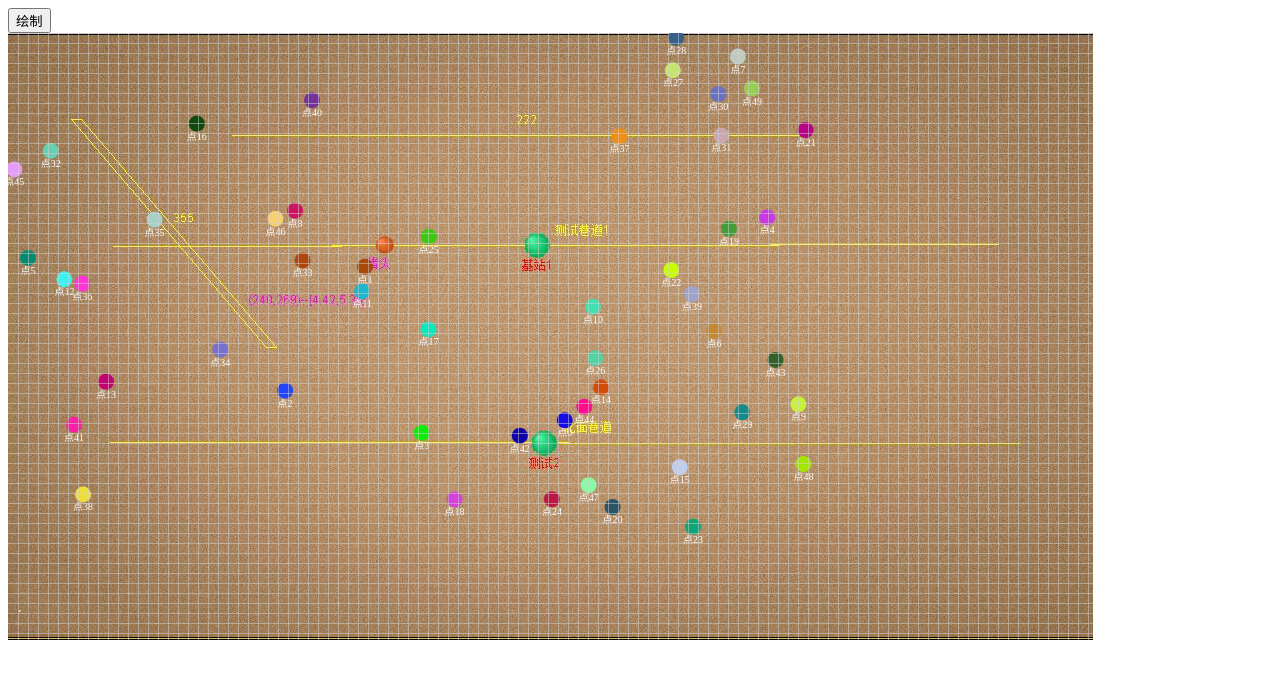
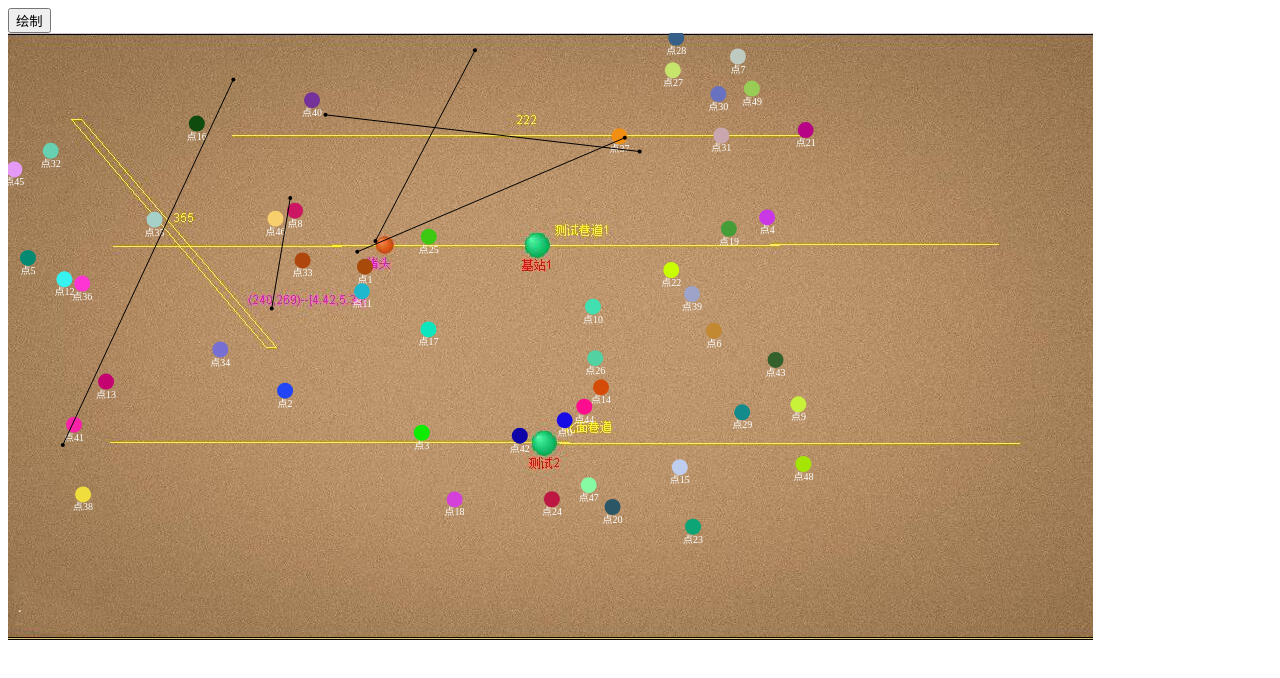
Before and after one commit to junguoguo2017/guodian, a Vue app: page /home in a window 1280 px wide. Shown: the top 678 px of the page. Built offline with nearby package versions, Linux system fonts and the light colour scheme.

Commit message:
Signed-off-by: jiejunGG <703491736@qq.com>

```diff
--- a/src/canvas/mapLayer.vue
+++ b/src/canvas/mapLayer.vue
@@ -1,6 +1,7 @@
 <template>
-    <div style="position: relative;">
+    <div style="position: relative;" id="map">
         <canvas style="position: absolute;left: 0;top: 0;" id='mapDefault'></canvas>
+        <canvas class="layer"  id="mapCanvas" :style="{zIndex:99}"></canvas>
         <slot></slot>
     </div>
 
@@ -13,16 +14,47 @@
 		    return{
                 mapDefault:require('@/assets/images/ditu.jpg'),
                 width:0,
-                height: 0
+                height: 0,
+                mapCanvas:{}
             }
+        },
+        props:{
+		    markers:{//marker点
+		        type:Array,
+                default:function () {
+                    return []
+                }
+            },
+            lines:{//线
+                type:Array,
+                default:function () {
+                    return []
+                }
+            },
+            fences:{//围栏
+                type:Array,
+                default:function () {
+                    return []
+                }
+            },
+            tracks:{//轨迹
+                type:Array,
+                default:function () {
+                    return []
+                }
+            },
+
         },
         mounted(){
 		    this.$nextTick(()=>{
                 this.layerInit(this.mapDefault,document.getElementById('mapDefault'))
             })
         },
+        watch:{
+
+        },
         methods:{
-		    layerInit(image,canvas){
+		    layerInit(image,canvas){//地图渲染
                 var ctx = canvas.getContext('2d')
                 var img = new Image();
                 img.src = image;
@@ -32,15 +64,74 @@
                     canvas.style.height = img.height+'px';
                     self.height = img.height;
                     self.width = img.width
-                    console.log(self.height)
                     canvas.height = img.height;
                     canvas.width = img.width;
                     //ctx.drawImage(img, 0, 0);  //在指定点绘制图像(原始大小)
                     ctx.drawImage(img, 0, 0, img.width, img.height); // 在指定点绘制图像(使用指定的宽和高)
+                    self.mapInit('mapCanvas',img.width,img.height)
+
                 };
+            },
+            mapInit(canvasId,W,H){
+                this.mapCanvas = document.getElementById(canvasId)
+                this.ctx = this.mapCanvas.getContext('2d');
+                this.mapCanvas.addEventListener('click',this.markerClick,false);
+                this.mapCanvas.width = W;
+                this.mapCanvas.height = H;
+                this.mapCanvas.style.width = W+'px';
+                this.mapCanvas.style.height = H+'px';
+                this.ctx.save();
+                /*marker*/
+                this.markers.forEach((marker)=>{
+                    this.ctx.beginPath();
+                    this.ctx.fillStyle =marker.color
+                    this.ctx.arc(marker.x,marker.y,8,0,Math.PI*2)
+                    this.ctx.fill()
+                    this.ctx.closePath();
+                    if(marker.label){
+                        this.ctx.beginPath()
+                        this.ctx.font="10px 微软雅黑";
+                        this.ctx.fillStyle = '#fff'
+                        this.ctx.fillText(marker.label,marker.x-this.ctx.measureText(marker.label).width/2,marker.y+16);
+                        this.ctx.fill()
+                        this.ctx.closePath();
+                    }
+                });
+                /*line*/
+                this.lines.forEach((line)=>{
+                    /*线段两端*/
+                    this.ctx.beginPath();
+                    this.ctx.fillStyle =line.color||'#000'
+                    this.ctx.arc(line.start[0],line.start[1],2,0,Math.PI*2)
+                    this.ctx.fill()
+                    this.ctx.closePath();
+                    this.ctx.beginPath();
+                    this.ctx.arc(line.end[0],line.end[1],2,0,Math.PI*2)
+                    this.ctx.fill()
+                    this.ctx.closePath();
+                    /*画线*/
+                    this.ctx.beginPath();
+                    this.ctx.fillStyle =line.color||'#000'
+                    this.ctx.moveTo(line.start[0],line.start[1])
+                    this.ctx.lineTo(line.end[0],line.end[1])
+                    this.ctx.stroke()
+                    this.ctx.closePath();
+                    /*文字*/
+                    if(line.label){
+                        this.ctx.beginPath()
+                        this.ctx.font="10px 微软雅黑";
+                        this.ctx.fillStyle = '#fff'
+                        this.ctx.fillText(line.label,line.x-this.ctx.measureText(line.label).width/2,line.y+16);
+                        this.ctx.fill()
+                        this.ctx.closePath();
+                    }
+                });
+                /*多边形*/
+                this.fences.forEach((fence)=>{
 
-
-            }
+                })
+                this.ctx.restore();
+            },
         }
 	}
 </script>
--- a/src/canvas/marker.vue
+++ b/src/canvas/marker.vue
@@ -1,5 +1,6 @@
 <template>
-    <canvas class="layer"  id="canvas" :style="{zIndex:zIndex}"></canvas>
+    <!--<canvas class="layer"  id="canvas" :style="{zIndex:zIndex}"></canvas>-->
+    <div></div>
 </template>
 
 <script>
@@ -12,6 +13,13 @@
                     return []
                 }
             },
+            line:{
+                type:Array,
+                default:function () {
+                    return []
+                }
+            },
+
         },
         data(){
             return{
--- a/src/js/draw.js
+++ b/src/js/draw.js
@@ -745,12 +745,9 @@ export default {
                 index=-1;
                 sf.drawGraph();
             } else {
-                console.log(123)
                 //选中控制点后拖拽修改图形
                 for(var i=0,len=shapes.length;i<len;i++){
-
                     if((index=shapes[i].isInPath(sf.ctx,mouseStart))>-1){
-                        console.log('index:',index)
                         sf.canvas.style.cursor='crosshair';
                         activeShape=shapes[i];break;
                     }
@@ -778,7 +775,6 @@ export default {
         // 鼠标结束
         function mouseUp(e){
             sf.canvas.style.cursor='pointer';
-            console.log(activeShape)
             if(activeShape){
                 sf.drawBG();
                 sf.drawGraph();
--- a/src/page/home.vue
+++ b/src/page/home.vue
@@ -1,10 +1,12 @@
 <template>
     <div >
-        <div><button>绘制</button></div>
-        <mapLayer>
-            <Gmarker :coords="coords" @markerClick="markerClick"></Gmarker>
+        <div>
+            <button @click="draw">绘制</button>
+        </div>
+        <mapLayer :markers="markers" :lines="lines">
+           <!-- <Gmarker :coords="coords" @markerClick="markerClick"></Gmarker>-->
             <!--<circleFence :areas="areas"></circleFence>-->
-           <drawSharp></drawSharp>
+           <drawSharp v-if="drawShow" :opts="opts"></drawSharp>
         </mapLayer>
     </div>
 </template>
@@ -22,8 +24,15 @@
         data(){
             return{
                 testPath:[],
-                coords:[],
-                areas:[]
+                markers:[],
+                lines:[],
+                areas:[],
+                drawShow:false,
+                opts:{
+                    type:'rect',
+                    isFill:true,
+                    fillStyle:'rgba(0,0,0,.4)'
+                }
             }
         },
         mounted(){
@@ -40,13 +49,22 @@
                 }
             },2000)*/
             for(var i=0;i<50;i++){
-                self.coords.push({
+                self.markers.push({
                     x:Math.random()*800,
                     y:Math.random()*500,
                     label:'点'+i,
                     color:'rgba('+Math.random()*255+','+Math.random()*255+','+Math.random()*255+')'
                 })
             }
+            for(var i=0;i<5;i++){
+                self.lines.push({
+                    start:[Math.random()*800,Math.random()*500],
+                    end:[Math.random()*800,Math.random()*500],
+                    label:'点'+i,
+                   // color:'rgba('+Math.random()*255+','+Math.random()*255+','+Math.random()*255+')'
+                })
+            }
+
             /* for(var i=0;i<5;i++){
                    self.areas.push({
                         center:[Math.random()*800,Math.random()*500],
@@ -60,6 +78,9 @@
         methods:{
             markerClick(val){
                 console.log(val)
+            },
+            draw(){
+                this.drawShow = true
             }
         }
     }
```
